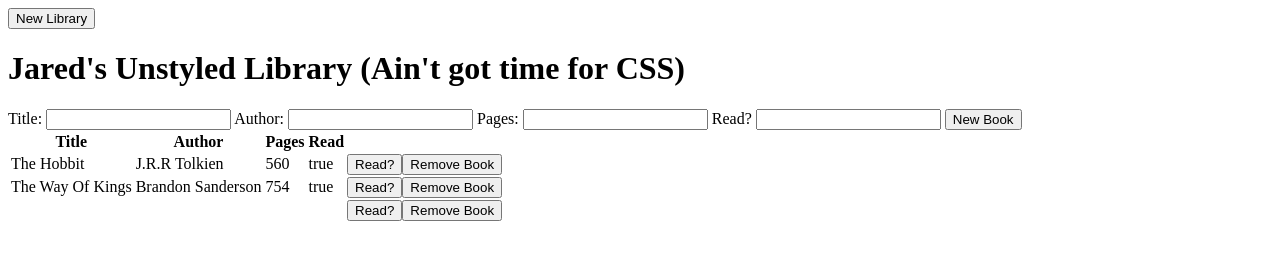
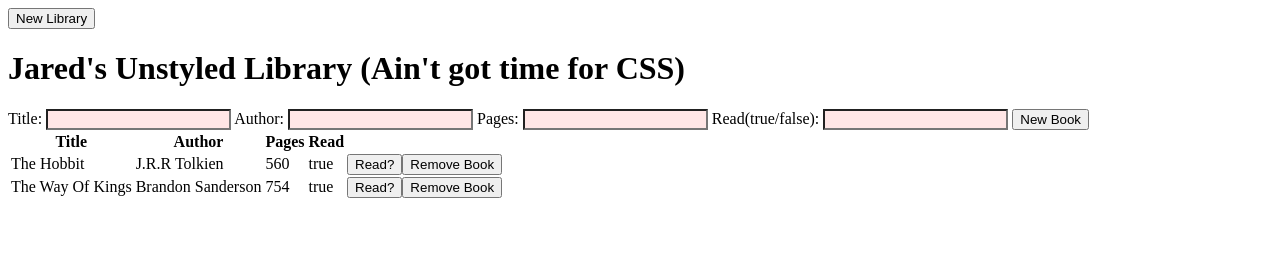
Before and after one commit to jaredaritter/library, a plain HTML site: page index.html in a window 1280 px wide. Both pictures are taken after a click on the button "New Book". Drawn offline with Linux system fonts and the light colour scheme.

Commit message:
Form validation using contraint validation API

```diff
--- a/index.html
+++ b/index.html
@@ -9,15 +9,15 @@
 <body>
     <button id="new-library">New Library</button>
     <h1>Jared's Unstyled Library (Ain't got time for CSS)</h1>
-    <form>
+    <form novalidate>
         <label for="title">Title: </label>
-        <input type="text" id="title" name="title2">
+        <input type="text" id="title" name="title" minlength="5" required>
         <label for="title">Author: </label>
-        <input type="text" id="author" name="author">
+        <input type="text" id="author" name="author" required>
         <label for="title">Pages: </label>
-        <input type="number" id="pages" name="pages">
-        <label for="title">Read? </label>
-        <input type="text" id="read" name="read">
+        <input type="number" id="pages" name="pages" required>
+        <label for="title">Read(true/false): </label>
+        <input type="text" id="read" name="read" pattern="true|false" required>
         <button type="button" id="new-book">New Book</button>
     </form>
     <table>
--- a/script.js
+++ b/script.js
@@ -84,7 +84,11 @@ function clearTable() {
 function getBook() {
     const form = document.querySelector('form');
     const inputs = document.querySelectorAll('input');
-
+    let formIsValid = true;
+    inputs.forEach(input => {
+        if (!input.validity.valid) formIsValid = false;
+    })
+    if (formIsValid) {
         const title = form.title.value;
         const author = form.author.value;
         const pages = form.pages.value;
@@ -93,6 +97,7 @@ function getBook() {
         inputs.forEach(input => input.value = '');
         addBookToLibrary(newBook);
         render();
+    }
 }
 
 function removeBook(e) {
--- a/style.css
+++ b/style.css
@@ -0,0 +1,7 @@
+input:invalid {
+  background-color: hsl(0, 100%, 95%);
+}
+
+input:valid {
+  background-color: hsl(120, 100%, 95%);
+}
```
Lines whose indentation alone changed are shown as unchanged.
